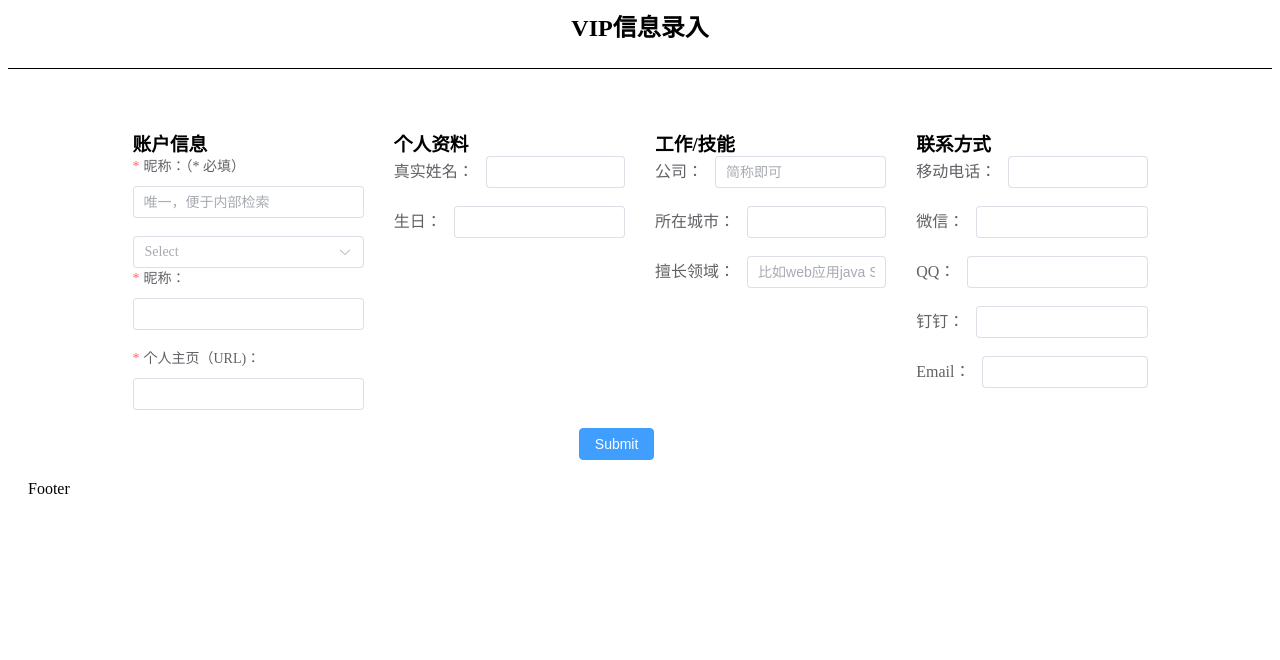
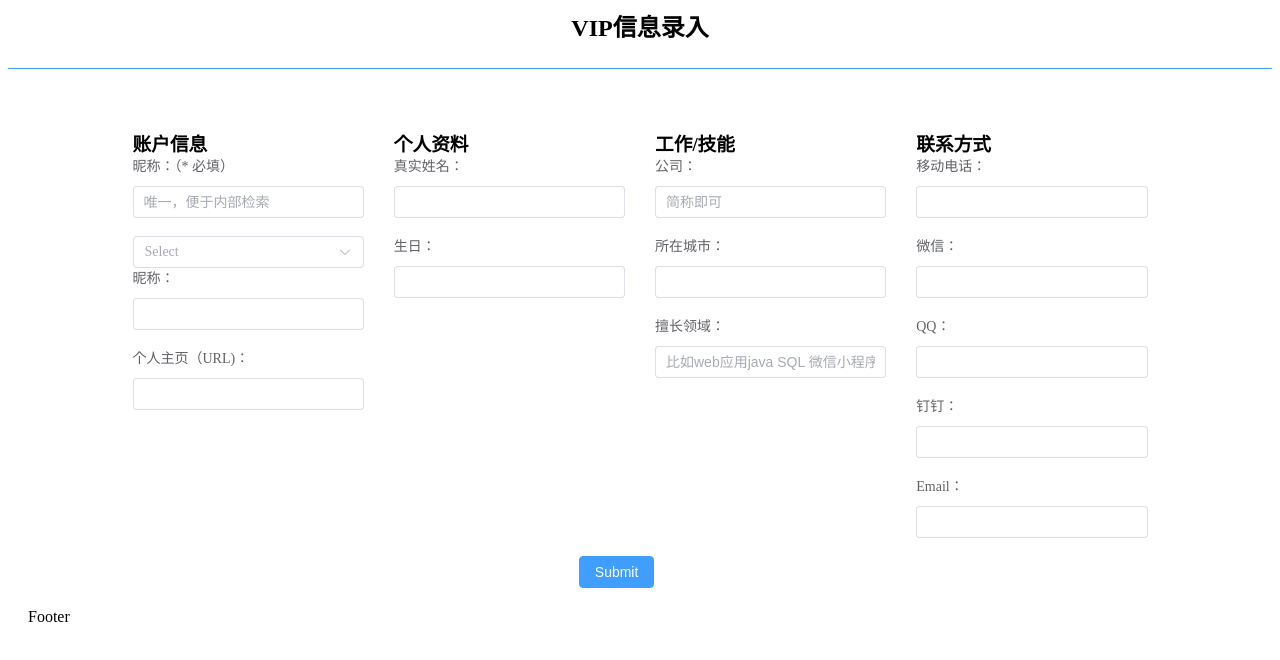
Before and after one commit to LsRepository/17help, a Vue app in the folder vueapp/: page / in a window 1280 px wide. Shown: the top 660 px of the page. Built offline with nearby package versions, Linux system fonts and the light colour scheme.

Commit message:
使用vue进行验证 没做好

```diff
--- a/vueapp/src/components/InputView.vue
+++ b/vueapp/src/components/InputView.vue
@@ -5,14 +5,9 @@
                 <el-header style="text-align:center">
                     <h2>VIP信息录入</h2>
                 </el-header>
-                <div style="border-bottom: 1px solid black"></div>
+                <div style="border-bottom: 1px solid #409eff"></div>
                 <div style="margin: 20px" />
                 <el-main>
-                    <el-row :gutter="30">
-                        <el-col :span="2">
-                        </el-col>
-                        <el-col :span="5">
-                            <h3>账户信息</h3>
                     <el-form ref="ruleFormrRef"
                              :model="ruleForm"
                              :rules="rules"
@@ -21,7 +16,11 @@
                              class="demo-ruleForm"
                              :size="formSize"
                              status-icon
-                                     style="max-width: 460px">
+                             style="max-width: 100%">
+                        <el-row :gutter="30">
+                            <el-col :span="2"></el-col>
+                            <el-col :span="5">
+                                <h3>账户信息</h3>
                                 <el-form-item label="昵称：（* 必填）" prop="nickname">
                                     <el-input v-model="ruleForm.nickname" placeholder="唯一，便于内部检索" autocomplete="off" />
                                 </el-form-item>
@@ -37,29 +36,21 @@
                                 <el-form-item label="个人主页（URL)：" prop="personalhomepage">
                                     <el-input v-model="ruleForm.personalhomepage" />
                                 </el-form-item>
-                            </el-form>
                             </el-col>
                             <el-col :span="5">
                                 <h3>个人资料</h3>
                                 <div class="grid-content ep-bg-purple" />
-                            <div :label-position="labelPosition"
-                                 label-width="100px"
-                                 style="max-width: 460px">
+
                                 <el-form-item label="真实姓名：" prop="name">
                                     <el-input v-model="ruleForm.name" />
                                 </el-form-item>
                                 <el-form-item label="生日：" prop="birthday">
                                     <el-input v-model="ruleForm.birthday" />
                                 </el-form-item>
-                            </div>
                             </el-col>
                             <el-col :span="5">
                                 <h3>工作/技能</h3>
                                 <div class="grid-content ep-bg-purple" />
-                            <div :label-position="labelPosition"
-                                 label-width="100px"
-                                 :model="ruleForm"
-                                 style="max-width: 460px">
                                 <el-form-item label="公司：" prop="cpmpany">
                                     <el-input v-model="ruleForm.company" placeholder="简称即可" />
                                 </el-form-item>
@@ -69,15 +60,10 @@
                                 <el-form-item label="擅长领域：" prop="merit">
                                     <el-input v-model="ruleForm.merit" placeholder="比如web应用java SQL 微信小程序" />
                                 </el-form-item>
-                            </div>
                             </el-col>
                             <el-col :span="5">
                                 <h3>联系方式</h3>
                                 <div class="grid-content ep-bg-purple" />
-                            <div :label-position="labelPosition"
-                                 label-width="100px"
-                                 :model="ruleForm"
-                                 style="max-width: 460px">
                                 <el-form-item label="移动电话：" prop="phone">
                                     <el-input v-model="ruleForm.phone" />
                                 </el-form-item>
@@ -93,10 +79,10 @@
                                 <el-form-item label="Email：" prop="email">
                                     <el-input v-model="ruleForm.email" />
                                 </el-form-item>
-                            </div>
                             </el-col>
                             <el-col :span="2"></el-col>
                         </el-row>
+                    </el-form>
                     <el-button style="margin-left:45%" type="primary" @click="submitForm">Submit</el-button>
                 </el-main>
                 <el-footer>Footer</el-footer>
@@ -106,12 +92,120 @@
 </template>
 <script lang="ts" setup>
     import { reactive, ref } from 'vue'
-    import type { FormInstance, FormRules } from 'element-plus'
+    //import type { FormInstance, FormRules } from 'element-plus'
     const labelPosition = ref('top')
 
-    const formSize = ref('default')
-    const ruleFormRef = ref<FormInstance>()
-    const ruleForm = reactive({
+    //const formSize = ref('default')
+    //const ruleFormRef = ref<FormInstance>()
+    //const ruleForm = reactive({
+    //    nickname: '',
+    //    platform: '',
+    //    platformnickName: '',
+    //    personalhomepage: '',
+    //    name: '',
+    //    birthday: '',
+    //    cpmpany: '',
+    //    city: '',
+    //    merit: '',
+    //    phone: '',
+    //    wechant: '',
+    //    qq: '',
+    //    dingTalk: '',
+    //    email: '',
+    //})
+
+    //const rules = ({
+    //    nickname: [
+    //        { required: true, message: '请输入昵称', trigger: 'blur' },
+    //    ],
+    //    platform: [
+    //        { required: true, message: 'Please input Activity name', trigger: 'blur' },
+    //        { min: 3, max: 5, message: '平台最小长度为3最大长度为5', trigger: 'blur' },
+    //    ],
+    //    platformnickName: [
+    //        { required: true, message: 'Please input Activity name', trigger: 'blur' },
+    //        { min: 3, max: 5, message: 'Length should be 3 to 5', trigger: 'blur' },
+    //    ],
+    //    personalhomepage: [
+    //        { required: true, message: 'Please input Activity name', trigger: 'blur' },
+    //        { min: 3, max: 5, message: 'Length should be 3 to 5', trigger: 'blur' },
+    //    ],
+    //    name: [
+    //        { required: true, message: 'Please input Activity name', trigger: 'blur' },
+    //        { min: 3, max: 5, message: 'Length should be 3 to 5', trigger: 'blur' },
+    //    ],
+    //    birthday: [
+    //        { required: true, message: 'Please input Activity name', trigger: 'blur' },
+    //        { min: 3, max: 5, message: 'Length should be 3 to 5', trigger: 'blur' },
+    //    ],
+    //    cpmpany: [
+    //        { required: true, message: 'Please input Activity name', trigger: 'blur' },
+    //        { min: 3, max: 5, message: 'Length should be 3 to 5', trigger: 'blur' },
+    //    ],
+    //    city: [
+    //        { required: true, message: 'Please input Activity name', trigger: 'blur' },
+    //        { min: 3, max: 5, message: 'Length should be 3 to 5', trigger: 'blur' },
+    //    ],
+    //    merit: [
+    //        { required: true, message: 'Please input Activity name', trigger: 'blur' },
+    //        { min: 3, max: 5, message: 'Length should be 3 to 5', trigger: 'blur' },
+    //    ],
+    //    phone: [
+    //        { required: true, message: 'Please input Activity name', trigger: 'blur' },
+    //        { min: 3, max: 5, message: 'Length should be 3 to 5', trigger: 'blur' },
+    //    ], wechant: [
+    //        { required: true, message: 'Please input Activity name', trigger: 'blur' },
+    //        { min: 3, max: 5, message: 'Length should be 3 to 5', trigger: 'blur' },
+    //    ],
+    //    qq: [
+    //        { required: true, message: 'Please input Activity name', trigger: 'blur' },
+    //        { min: 3, max: 5, message: 'Length should be 3 to 5', trigger: 'blur' },
+    //    ],
+    //    dingTalk: [
+    //        { required: true, message: 'Please input Activity name', trigger: 'blur' },
+    //        { min: 3, max: 5, message: 'Length should be 3 to 5', trigger: 'blur' },
+    //    ],
+    //    email: [
+    //        { required: true, message: 'Please input Activity name', trigger: 'blur' },
+    //        { min: 3, max: 5, message: 'Length should be 3 to 5', trigger: 'blur' },
+    //    ],
+    //})
+    //const options = [
+    //    {
+    //        value: 'B站',
+    //        label: 'B站',
+    //    },
+    //    {
+    //        value: '知乎',
+    //        label: '知乎',
+    //    },
+    //    {
+    //        value: '快手',
+    //        label: '快手',
+    //    },
+    //    {
+    //        value: '抖音',
+    //        label: '抖音',
+    //    },
+    //    {
+    //        value: '博客源',
+    //        label: '博客源',
+    //    },
+    //]
+    //const onSubmit = () => {
+    //    ruleFormRef.value?.validate((valid) => {
+    //        if (valid) {
+    //            // 表单验证通过，执行接下来的操作
+    //            console.log('submit form');
+    //        } else {
+    //            // 表单验证不通过
+    //            console.log('validate error');
+    //        }
+    //    });
+
+</script>
+<script lang="ts">
+    const ruleForm = ({
         nickname: '',
         platform: '',
         platformnickName: '',
@@ -126,108 +220,60 @@
         qq: '',
         dingTalk: '',
         email: '',
+        usernameErrorMsg:'',
     })
-
-    const rules = ({
-        nickname: [
-            { required: true, message: 'Please input Activity name', trigger: 'blur' },
-            { min: 3, max: 5, message: 'Length should be 3 to 5', trigger: 'blur' },
-        ],
-        platform: [
-            { required: true, message: 'Please input Activity name', trigger: 'blur' },
-            { min: 3, max: 5, message: 'Length should be 3 to 5', trigger: 'blur' },
-        ],
-        platformnickName: [
-            { required: true, message: 'Please input Activity name', trigger: 'blur' },
-            { min: 3, max: 5, message: 'Length should be 3 to 5', trigger: 'blur' },
-        ],
-        personalhomepage: [
-            { required: true, message: 'Please input Activity name', trigger: 'blur' },
-            { min: 3, max: 5, message: 'Length should be 3 to 5', trigger: 'blur' },
-        ],
-        name: [
-            { required: true, message: 'Please input Activity name', trigger: 'blur' },
-            { min: 3, max: 5, message: 'Length should be 3 to 5', trigger: 'blur' },
-        ],
-        birthday: [
-            { required: true, message: 'Please input Activity name', trigger: 'blur' },
-            { min: 3, max: 5, message: 'Length should be 3 to 5', trigger: 'blur' },
-        ],
-        cpmpany: [
-            { required: true, message: 'Please input Activity name', trigger: 'blur' },
-            { min: 3, max: 5, message: 'Length should be 3 to 5', trigger: 'blur' },
-        ],
-        city: [
-            { required: true, message: 'Please input Activity name', trigger: 'blur' },
-            { min: 3, max: 5, message: 'Length should be 3 to 5', trigger: 'blur' },
-        ],
-        merit: [
-            { required: true, message: 'Please input Activity name', trigger: 'blur' },
-            { min: 3, max: 5, message: 'Length should be 3 to 5', trigger: 'blur' },
-        ],
-        phone: [
-            { required: true, message: 'Please input Activity name', trigger: 'blur' },
-            { min: 3, max: 5, message: 'Length should be 3 to 5', trigger: 'blur' },
-        ], wechant: [
-            { required: true, message: 'Please input Activity name', trigger: 'blur' },
-            { min: 3, max: 5, message: 'Length should be 3 to 5', trigger: 'blur' },
-        ],
-        qq: [
-            { required: true, message: 'Please input Activity name', trigger: 'blur' },
-            { min: 3, max: 5, message: 'Length should be 3 to 5', trigger: 'blur' },
-        ],
-        dingTalk: [
-            { required: true, message: 'Please input Activity name', trigger: 'blur' },
-            { min: 3, max: 5, message: 'Length should be 3 to 5', trigger: 'blur' },
-        ],
-        email: [
-            { required: true, message: 'Please input Activity name', trigger: 'blur' },
-            { min: 3, max: 5, message: 'Length should be 3 to 5', trigger: 'blur' },
-        ],
-    })
-    const submitForm = async (formEl: FormInstance | undefined) => {
-        if (!formEl) return
-        await formEl.validate((valid, fields) => {
-            if (valid) {
-                console.log('submit!')
-            } else {
-                console.log('error submit!', fields)
-            }
-        })
-    }
-
-
-
-
     const options = [
         {
-            value: 'Option1',
-            label: 'Option1',
+            value: 'B站',
+            label: 'B站',
         },
         {
-            value: 'Option2',
-            label: 'Option2',
+            value: '知乎',
+            label: '知乎',
         },
         {
-            value: 'Option3',
-            label: 'Option3',
+            value: '快手',
+            label: '快手',
         },
         {
-            value: 'Option4',
-            label: 'Option4',
+            value: '抖音',
+            label: '抖音',
         },
         {
-            value: 'Option5',
-            label: 'Option5',
+            value: '博客源',
+            label: '博客源',
         },
     ]
-</script>
-<script lang="ts">
+
     import { defineComponent } from 'vue';
     export default defineComponent({
         name: 'InputView',
-        methods: {
-
+        data() {
+            return {
+                reuleForm: Object
+            }
+        },
+        watch: {
+            nickname: function (newVal, oldVal) {
+                if (!newVal) {
+                    // 用户名为空时显示错误消息
+                    this.usernameErrorMsg = '用户名不能为空'
+                } else {
+                    this.usernameErrorMsg = ''
+                }
+            },
+            password: function (newVal, oldVal) {
+                if (!newVal) {
+                    // 密码为空时显示错误消息
+                   // this.passwordErrorMsg = '密码不能为空'
+                } else {
+                    //this.passwordErrorMsg = ''
+                }
+            }
+        }, methods: {
+            submitForm() {
+                // 表单提交逻辑
+            }
         }
 
     });
```
Lines whose indentation alone changed are shown as unchanged.
